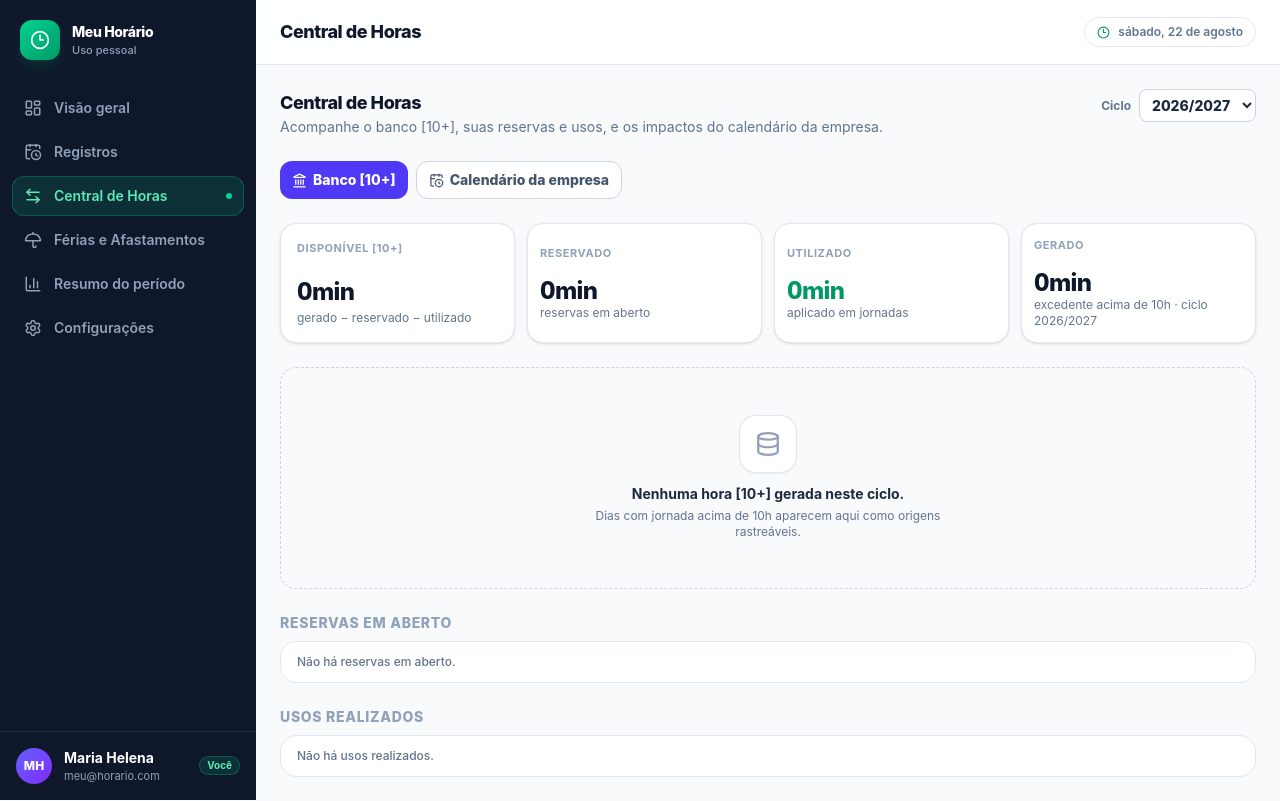
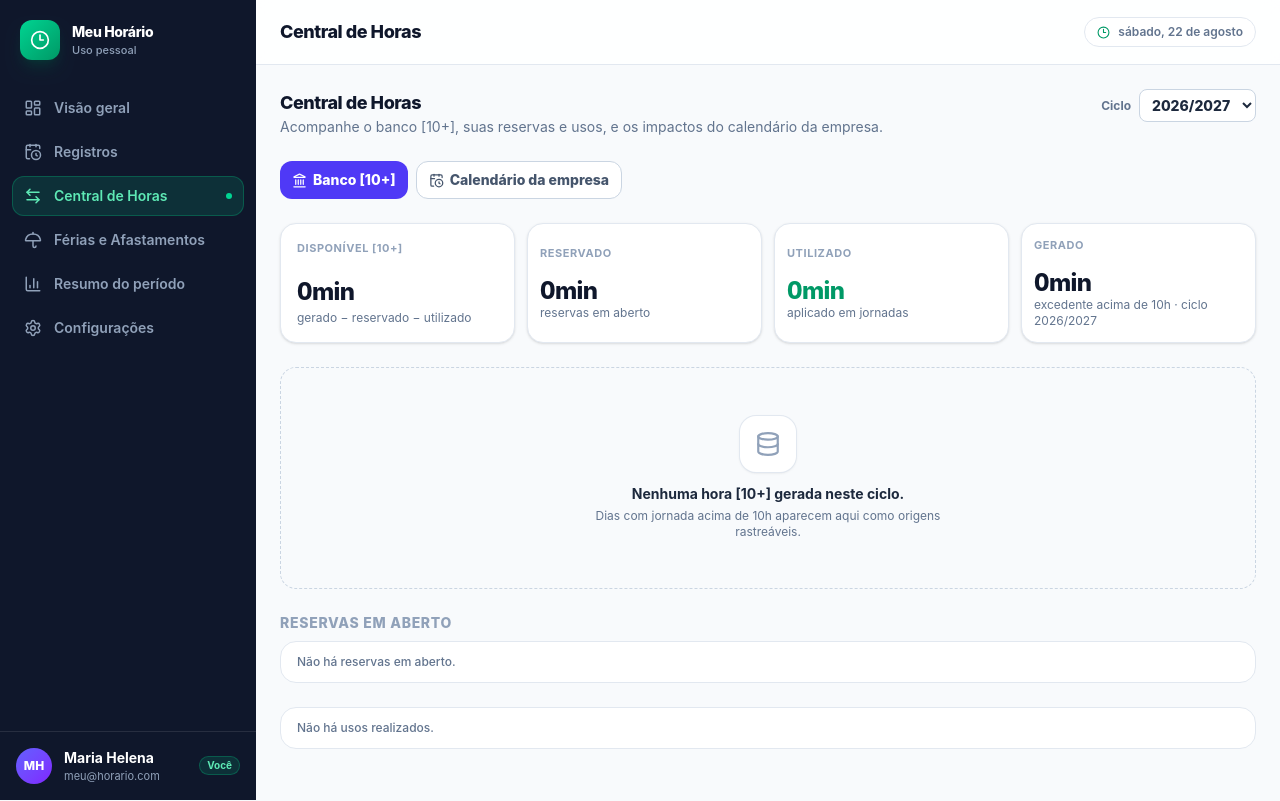
Before and after one commit to brinlaser-bot/registro-de-horas, a Next.js app: page /compensacoes in a window 1280 px wide. Built offline with nearby package versions, Linux system fonts and the light colour scheme.

Commit message:
ETAPA 4H.2.1 — Reduz repetição no histórico [10+]
Co-authored-by: arena-agent <297053741+arena-agent@users.noreply.github.com>

```diff
--- a/src/app/(app)/compensacoes/page.tsx
+++ b/src/app/(app)/compensacoes/page.tsx
@@ -659,13 +659,18 @@ export default function CompensacoesPage() {
             )}
           </section>
 
-          {/* Usos realizados */}
-          <section aria-label="Usos realizados" className="space-y-2">
-            <h3 className="text-sm font-extrabold uppercase tracking-wider text-slate-400">Usos realizados</h3>
-            {usos.length === 0 ? (
-              <p className="rounded-2xl border border-slate-200 bg-white px-4 py-3 text-xs font-medium text-slate-500">Não há usos realizados.</p>
-            ) : (
-              <div className="space-y-2">
+          {/* Histórico de usos [10+] (4H.2.1 — visão global de consulta, recolhida por padrão;
+              os cards são os mesmos de antes, só que secundários — a visão principal por
+              origem continua em "Destinos das horas desta origem".) */}
+          {usos.length === 0 ? (
+            <p className="rounded-2xl border border-slate-200 bg-white px-4 py-3 text-xs font-medium text-slate-500">Não há usos realizados.</p>
+          ) : (
+            <details className="rounded-2xl border border-slate-200 bg-white">
+              <summary className="cursor-pointer px-4 py-3 text-sm font-extrabold uppercase tracking-wider text-slate-400">
+                Histórico de usos [10+] ({usos.length})
+                <span className="ml-2 font-medium normal-case text-xs text-slate-400">Consulte todas as utilizações realizadas.</span>
+              </summary>
+              <div className="space-y-2 border-t border-slate-100 px-4 pb-4 pt-3">
                 {usos.map((u) => (
                   <div key={u.id} className="flex flex-col gap-2 rounded-2xl border border-emerald-200 bg-emerald-50 px-4 py-3 sm:flex-row sm:items-center sm:justify-between">
                     <div className="min-w-0">
@@ -691,8 +696,8 @@ export default function CompensacoesPage() {
                   </div>
                 ))}
               </div>
-            )}
-          </section>
+            </details>
+          )}
 
           {/* Histórico cancelado (recolhível, somente se houver) */}
           {(canceladosPlanos.length > 0 || canceladosUsos.length > 0) && (
```
Also changed, not shown: tests/verify-central-history-4h21.mts (added).
